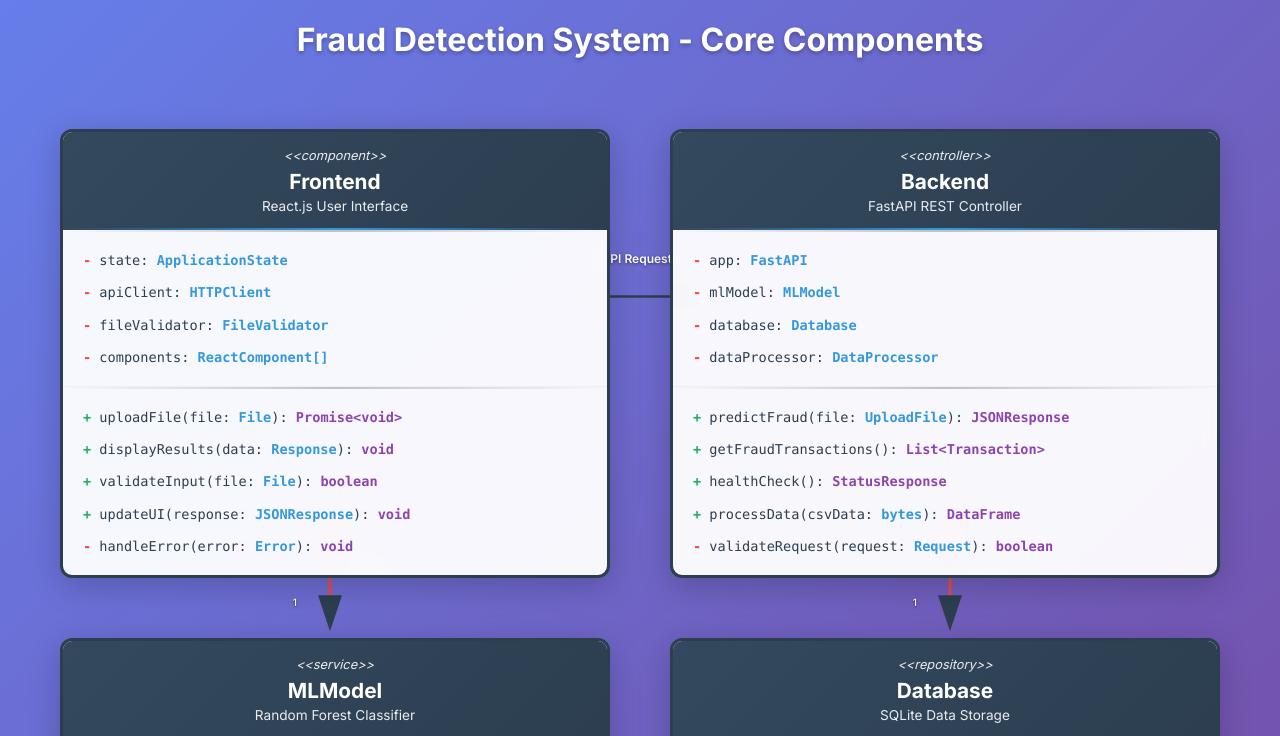
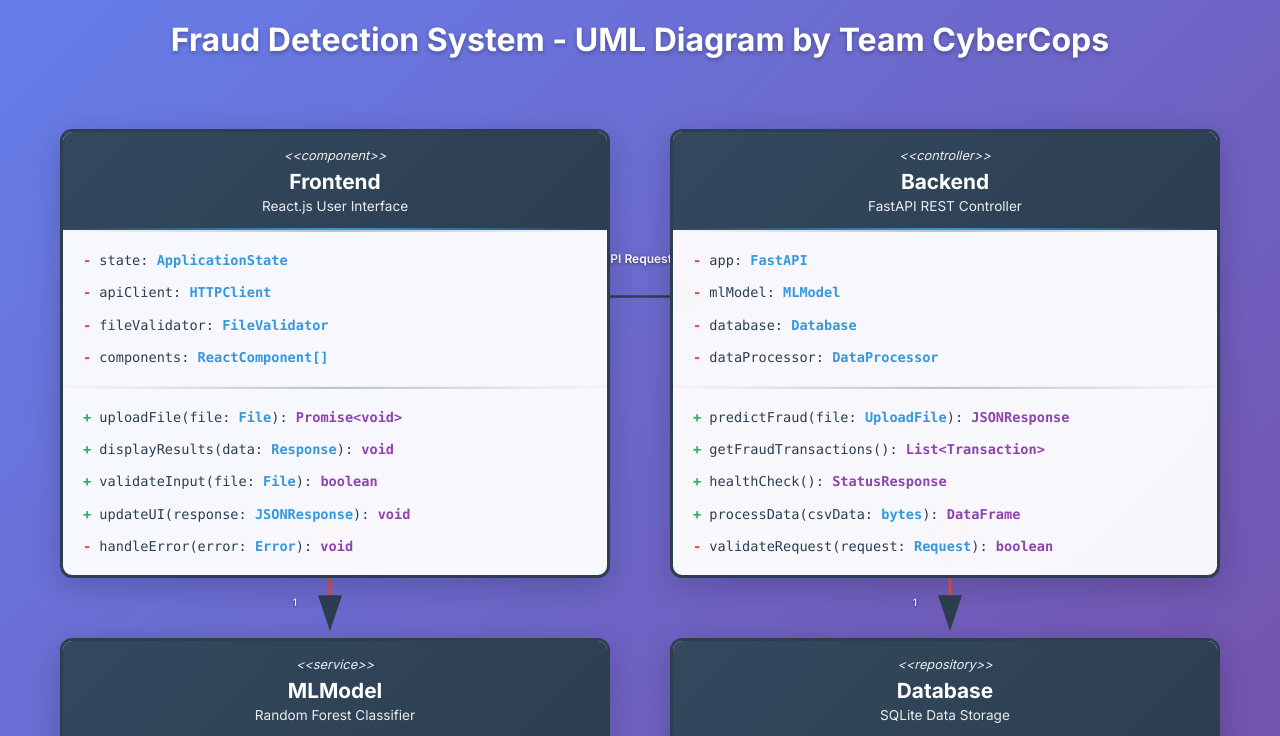
Before and after one commit to harshit1arora/CyberCops-Extended, a plain HTML site: page index.html in a window 1280 px wide. Shown: the top 736 px of the page. Drawn offline with Linux system fonts and the light colour scheme.

Commit message:
Update index.html

```diff
--- a/index.html
+++ b/index.html
@@ -3,7 +3,7 @@
 <head>
     <meta charset="UTF-8">
     <meta name="viewport" content="width=device-width, initial-scale=1.0">
-    <title>UML Class Diagram - Simplified Fraud Detection System</title>
+    <title>UML Class Diagram</title>
     <style>
         @import url('https://fonts.googleapis.com/css2?family=Inter:wght@300;400;500;600;700&display=swap');
 
@@ -232,7 +232,7 @@
 </head>
 <body>
     <div class="diagram-container">
-        <h1 class="diagram-title">Fraud Detection System - Core Components</h1>
+        <h1 class="diagram-title">Fraud Detection System - UML Diagram by Team CyberCops</h1>
 
         <svg class="relationship-svg">
             <defs>
```
